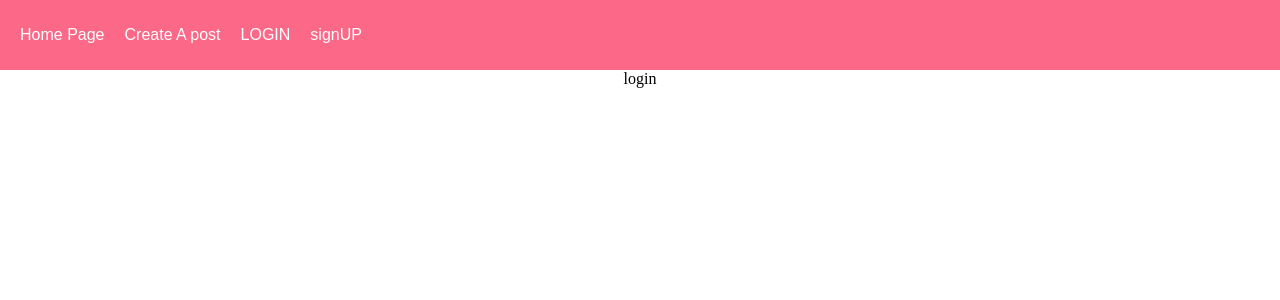
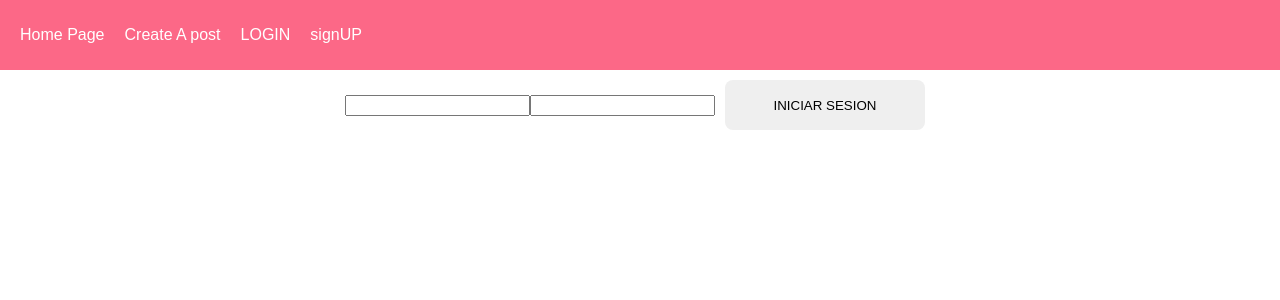
Before and after one commit to anccode/FRONTEND-DE-ENCUESTA, a React (Create React App) app: page /login in a window 1280 px wide. Shown: the top 300 px of the page. Built offline with nearby package versions, Linux system fonts and the light colour scheme.

Commit message:
interfaz de login

```diff
--- a/src/pages/Login.js
+++ b/src/pages/Login.js
@@ -1,13 +1,34 @@
-import React from 'react'
-import { Formik, Form, Field, ErrorMessage } from "formik";
-import * as Yup from 'yup'
+import React, { useState } from "react";
+import * as Yup from "yup";
+import axios from "axios";
 
 function Login() {
-    return (
-        <div>
-            login
-        </div>
-    )
+  const [username, setUsername] = useState("");
+  const [password, setPassword] = useState("");
+  const login = () => {
+      const data = {username: username, password: password}
+    axios.post("http://localhost:3001/auth/login", data).then((response) => {
+      if(response.data.error) alert(response.data.error);
+      sessionStorage.setItem("accessToken", response.data);
+    });
+  };
+  return (
+    <div>
+      <input
+        type="Text"
+        onChange={(event) => {
+          setUsername(event.target.value);
+        }}
+      />
+      <input
+        type="password"
+        onChange={(event) => {
+          setPassword(event.target.value);
+        }}
+      />
+      <button onClick={login}>INICIAR SESION</button>
+    </div>
+  );
 }
 
-export default Login
+export default Login;
--- a/src/pages/Registration.js
+++ b/src/pages/Registration.js
@@ -1,7 +1,7 @@
 import React from "react";
 import { Formik, Form, Field, ErrorMessage } from "formik";
 import * as Yup from "yup";
-
+import axios from "axios";
 function Registration() {
   const initialValues = {
     username: "",
@@ -12,7 +12,12 @@
     username: Yup.string().min(3).max(15).required(),
     password: Yup.string().min(4).max(20).required(),
   });
-  const onSubmit = () => {};
+  const onSubmit = (data) =>{
+    //console.log(data);
+    axios.post("http://localhost:3001/auth", data).then(()=>{
+      console.log(data)
+    });
+}
 
 
   return (
@@ -37,9 +42,10 @@
             autoComplete="off"
             id="inputCreatePost"
             name="password"
+            type="password"
             placeholder="*********"
           />
-          <button type="onSubmit"> Create Post </button>
+          <button type="onSubmit"> Registrarte   </button>
         </Form>
       </Formik>
     </div>
```
